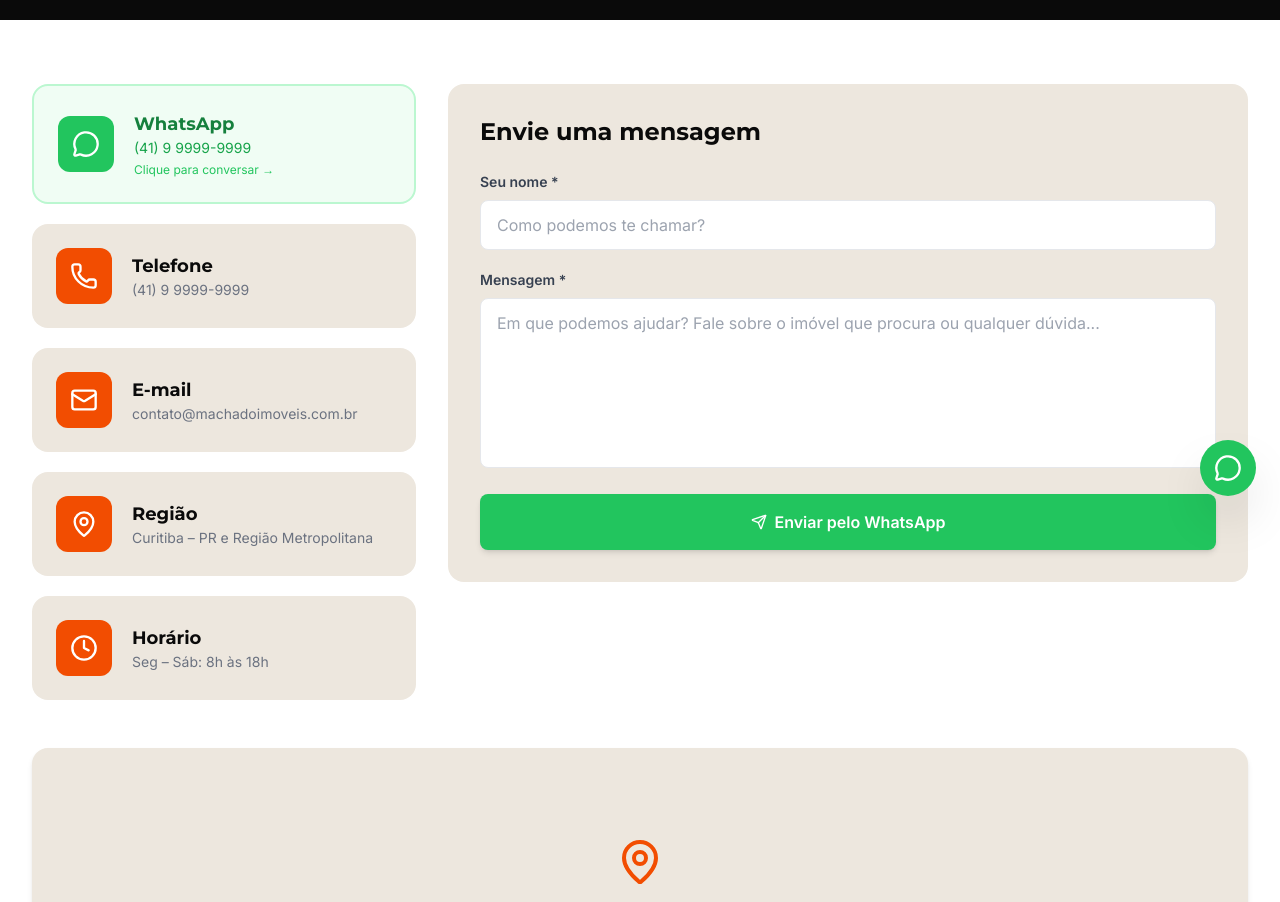
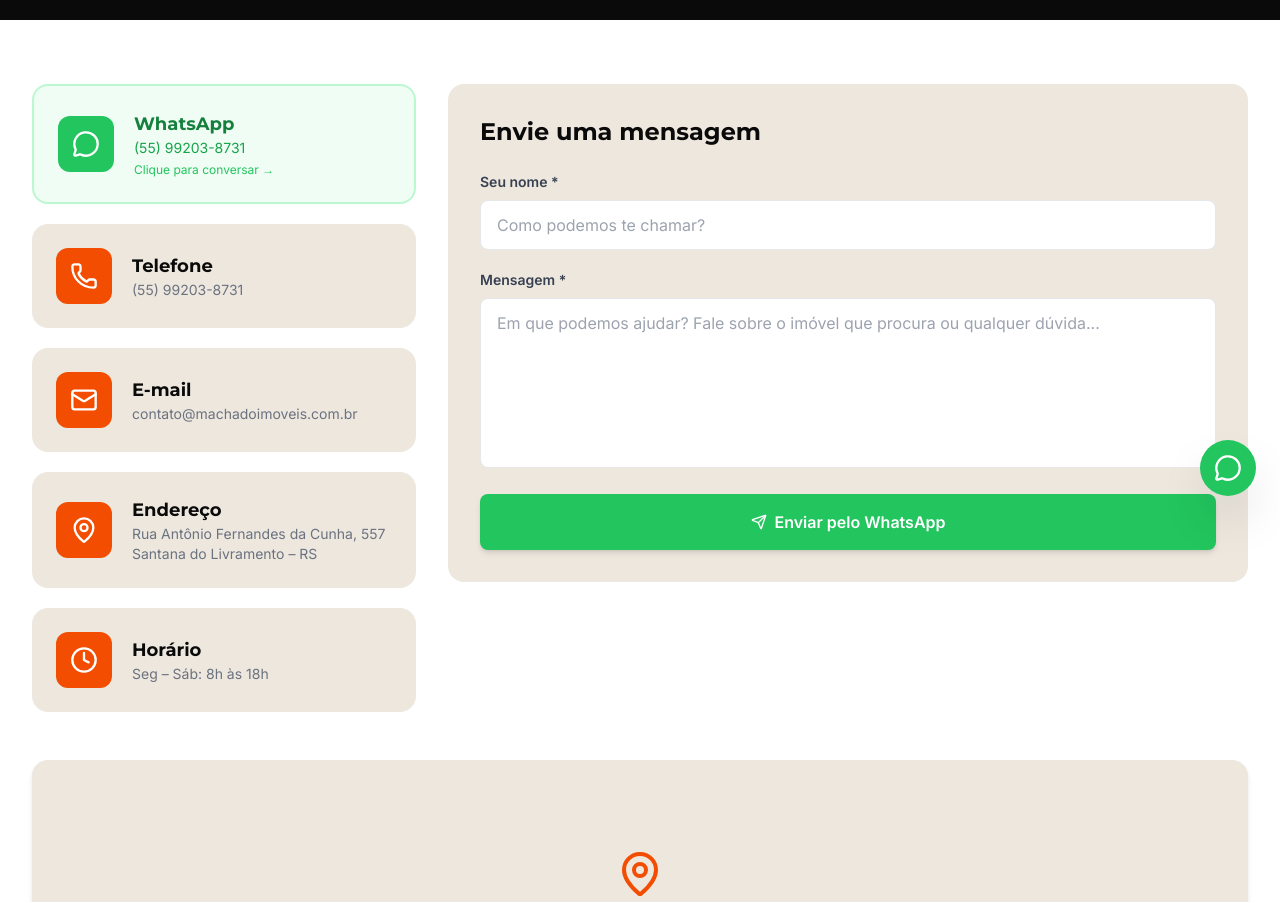
Before and after one commit to maxallen687/realty-project, a React (Vite) app: page /contato in a window 1280 px wide. Shown: the part 280-1182 px from the top of the page. Built offline with nearby package versions, Linux system fonts and the light colour scheme.

Commit message:
Update Contact page with new WhatsApp number and address details for improved accuracy. Adjusted layout to reflect the new location in Santana do Livramento – RS.

```diff
--- a/src/pages/Contact.tsx
+++ b/src/pages/Contact.tsx
@@ -8,7 +8,7 @@ export default function Contact() {
   const handleWhatsApp = (e: React.FormEvent) => {
     e.preventDefault();
     const msg = encodeURIComponent(`Olá! Meu nome é ${name}.\n\n${message}`);
-    window.open(`https://wa.me/5541999999999?text=${msg}`, '_blank');
+    window.open(`https://wa.me/55992038731?text=${msg}`, '_blank');
   };
 
   return (
@@ -31,7 +31,7 @@ export default function Contact() {
             {/* WhatsApp CTA */}
             <div className="lg:col-span-1 flex flex-col gap-5">
               <a
-                href="https://wa.me/5541999999999"
+                href="https://wa.me/55992038731"
                 target="_blank"
                 rel="noopener noreferrer"
                 className="group flex items-center gap-5 bg-green-50 hover:bg-green-500 border-2 border-green-200 hover:border-green-500 rounded-2xl p-6 transition-all duration-300"
@@ -41,7 +41,7 @@ export default function Contact() {
                 </div>
                 <div>
                   <div className="font-heading font-bold text-lg text-green-700 group-hover:text-white">WhatsApp</div>
-                  <div className="text-green-600 group-hover:text-green-100 text-sm">(41) 9 9999-9999</div>
+                  <div className="text-green-600 group-hover:text-green-100 text-sm">(55) 99203-8731</div>
                   <div className="text-xs text-green-500 group-hover:text-green-200 mt-1">Clique para conversar →</div>
                 </div>
               </a>
@@ -52,7 +52,7 @@ export default function Contact() {
                 </div>
                 <div>
                   <div className="font-heading font-bold text-lg text-brand-black">Telefone</div>
-                  <div className="text-gray-500 text-sm">(41) 9 9999-9999</div>
+                  <div className="text-gray-500 text-sm">(55) 99203-8731</div>
                 </div>
               </div>
 
@@ -71,8 +71,8 @@ export default function Contact() {
                   <MapPin className="w-7 h-7 text-white" />
                 </div>
                 <div>
-                  <div className="font-heading font-bold text-lg text-brand-black">Região</div>
-                  <div className="text-gray-500 text-sm">Curitiba – PR e Região Metropolitana</div>
+                  <div className="font-heading font-bold text-lg text-brand-black">Endereço</div>
+                  <div className="text-gray-500 text-sm">Rua Antônio Fernandes da Cunha, 557<br />Santana do Livramento – RS</div>
                 </div>
               </div>
 
@@ -129,8 +129,8 @@ export default function Contact() {
           <div className="rounded-2xl overflow-hidden shadow-md bg-brand-gray h-72 flex items-center justify-center">
             <div className="text-center">
               <MapPin className="w-12 h-12 text-brand-orange mx-auto mb-3" />
-              <p className="text-gray-500 font-medium">Atendemos em Curitiba e Região Metropolitana</p>
-              <p className="text-gray-400 text-sm mt-1">Consulte disponibilidade de visitas</p>
+              <p className="text-gray-500 font-medium">Santana do Livramento – RS</p>
+              <p className="text-gray-400 text-sm mt-1">Rua Antônio Fernandes da Cunha, 557</p>
             </div>
           </div>
         </div>
```
